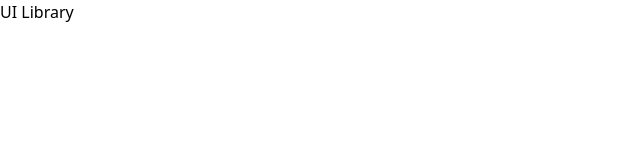
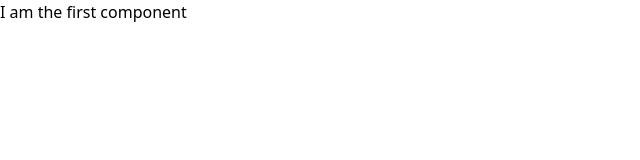
Before and after one commit to deepu7d/Cool-UI, a Next.js app: page / in a window 1280 px wide. Shown: the top 160 px of the page, without its empty margins (0-640 px from the left). Built offline with nearby package versions, Linux system fonts and the light colour scheme.

Commit message:
add first registry component

```diff
--- a/src/app/page.tsx
+++ b/src/app/page.tsx
@@ -1,5 +1,5 @@
+import { HelloWorld } from "@/registry/default/hello-world/hello-world";
+
 export default function Home() {
-  return (
-    <h1>UI Library</h1>
-  );
+  return <HelloWorld />;
 }
--- /dev/null
+++ b/src/registry/default/hello-world/hello-world.tsx
@@ -0,0 +1,3 @@
+export function HelloWorld() {
+  return <button>I am the first component</button>;
+}
```
Also changed, not shown: package.json (+8 -6 lines), 1 other file (tests, documents, lock files or other folders).
